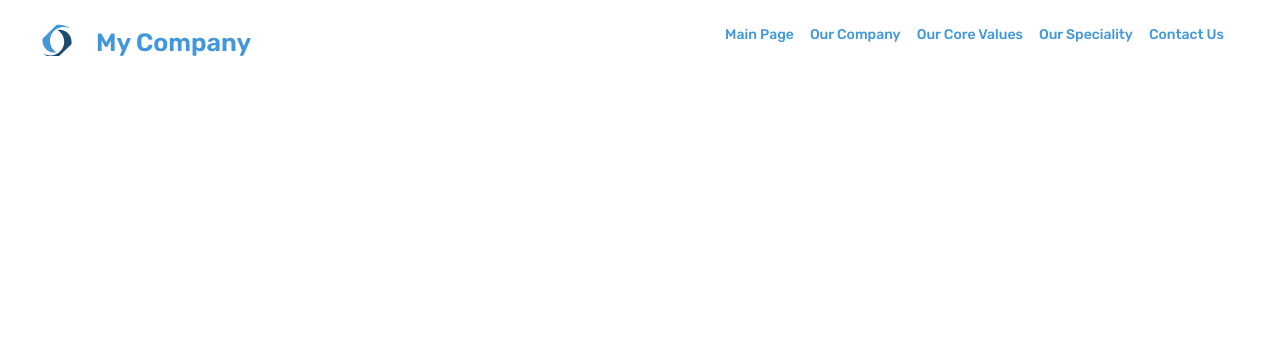
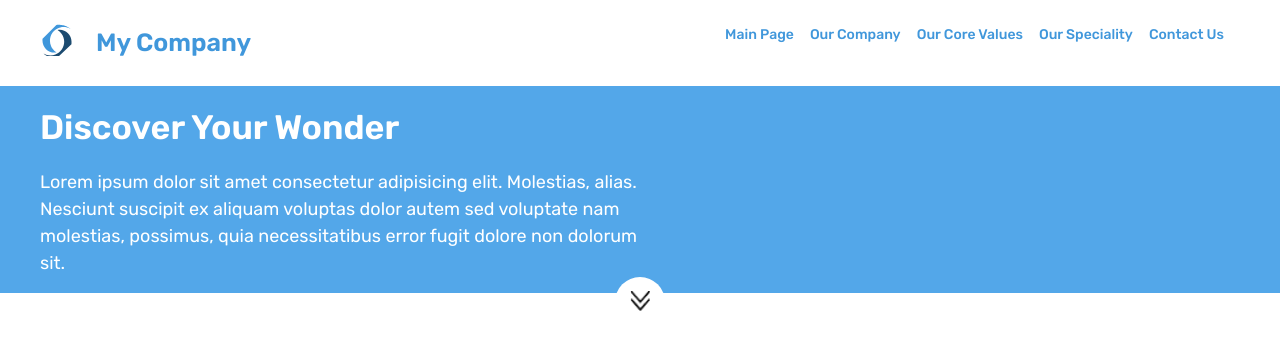
Before and after one commit to akmalays/salt-test, a React (Create React App) app in the folder salt-app/: page / in a window 1280 px wide. Shown: the top 350 px of the page. Built offline with nearby package versions, Linux system fonts and the light colour scheme.

Commit message:
(no images and fixed background) slice main page

```diff
--- a/salt-app/src/components/navbar/navbar.tsx
+++ b/salt-app/src/components/navbar/navbar.tsx
@@ -21,6 +21,7 @@ export default function Navbar() {
             px: 5,
             py: 3,
             justifyContent: "space-between",
+            backgroundColor: "#ffffff",
           }}
         >
           <Grid item sx={{ display: "flex", gap: 3 }}>
--- a/salt-app/src/page/mainpage/index.tsx
+++ b/salt-app/src/page/mainpage/index.tsx
@@ -1,9 +1,65 @@
+import { Typography } from "@mui/material";
+import Grid from "@mui/material/Grid";
+
+import DownIcon from "../../assets/icons/down-icon.png";
+import SvgIcon from "../../components/icon/Icon";
 import Navbar from "../../components/navbar/navbar";
 
 export default function MainPage() {
   return (
     <div>
-      <Navbar />
+      <Grid sx={{ backgroundColor: "#53A7E9" }}>
+        {/* navbar */}
+        <Navbar />
+        {/* main Page */}
+        <Grid sx={{ px: 5, py: 2 }}>
+          <Grid item>
+            <Typography
+              sx={{
+                maxWidth: 600,
+                color: "#ffffff",
+                fontWeight: 600,
+                fontSize: 34,
+                pb: 2,
+              }}
+            >
+              Discover Your Wonder
+            </Typography>
+          </Grid>
+          <Grid item>
+            <Typography sx={{ maxWidth: 600, color: "#ffffff", fontSize: 18 }}>
+              Lorem ipsum dolor sit amet consectetur adipisicing elit.
+              Molestias, alias. Nesciunt suscipit ex aliquam voluptas dolor
+              autem sed voluptate nam molestias, possimus, quia necessitatibus
+              error fugit dolore non dolorum sit.
+            </Typography>
+          </Grid>
+        </Grid>
+      </Grid>
+      <Grid
+        sx={{
+          display: "flex",
+          justifyContent: "center",
+          alignItems: "center",
+          mt: -2,
+          cursor: "pointer",
+        }}
+      >
+        <Grid
+          item
+          sx={{
+            display: "flex",
+            justifyContent: "center",
+            alignItems: "center",
+            height: 50,
+            width: 50,
+            borderRadius: "50%",
+            backgroundColor: "#ffffff",
+          }}
+        >
+          <SvgIcon icon={DownIcon} height={"20"} width={"20"} />
+        </Grid>
+      </Grid>
     </div>
   );
 }
```
Also changed, not shown: salt-app/src/assets/icons/down-icon.png (added).
